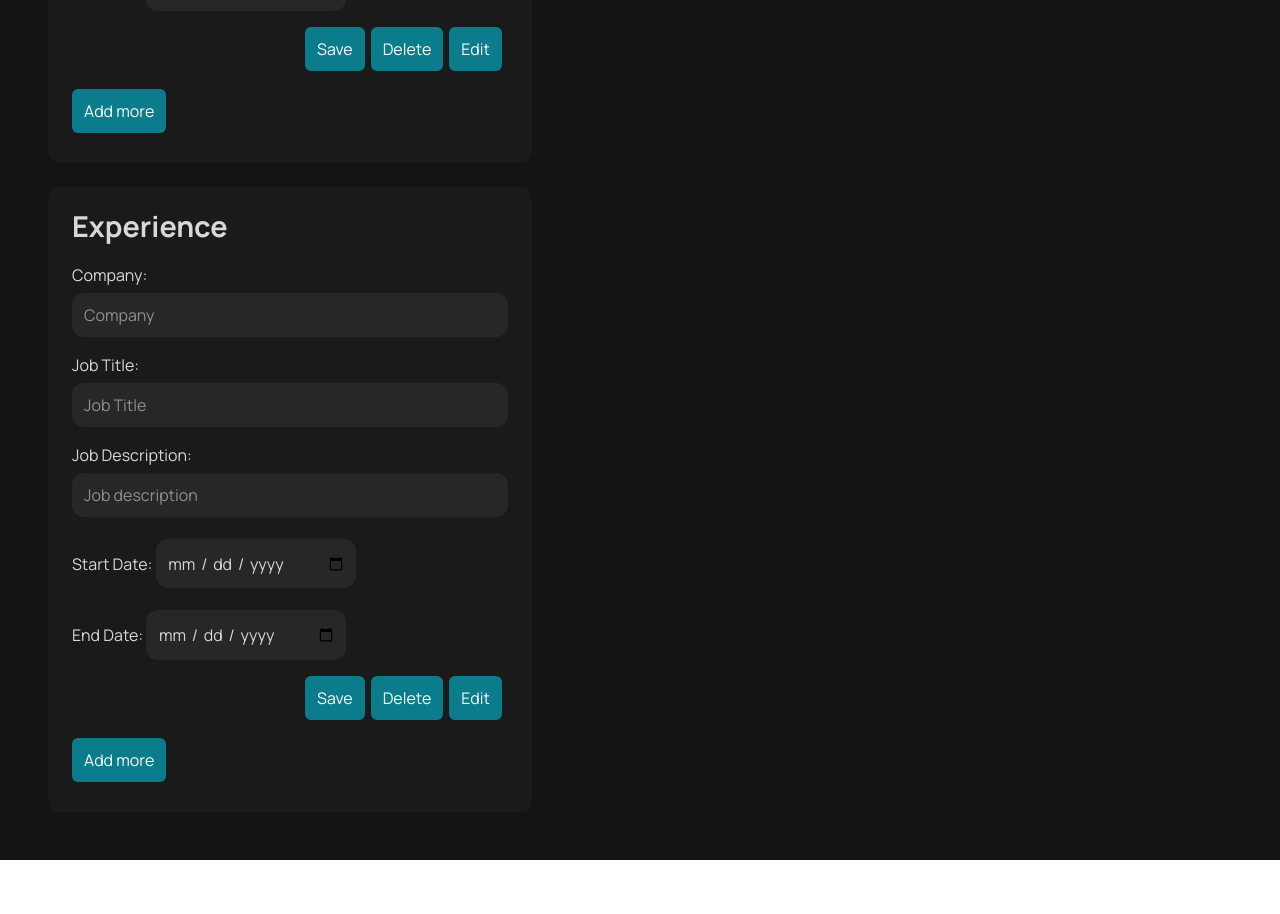
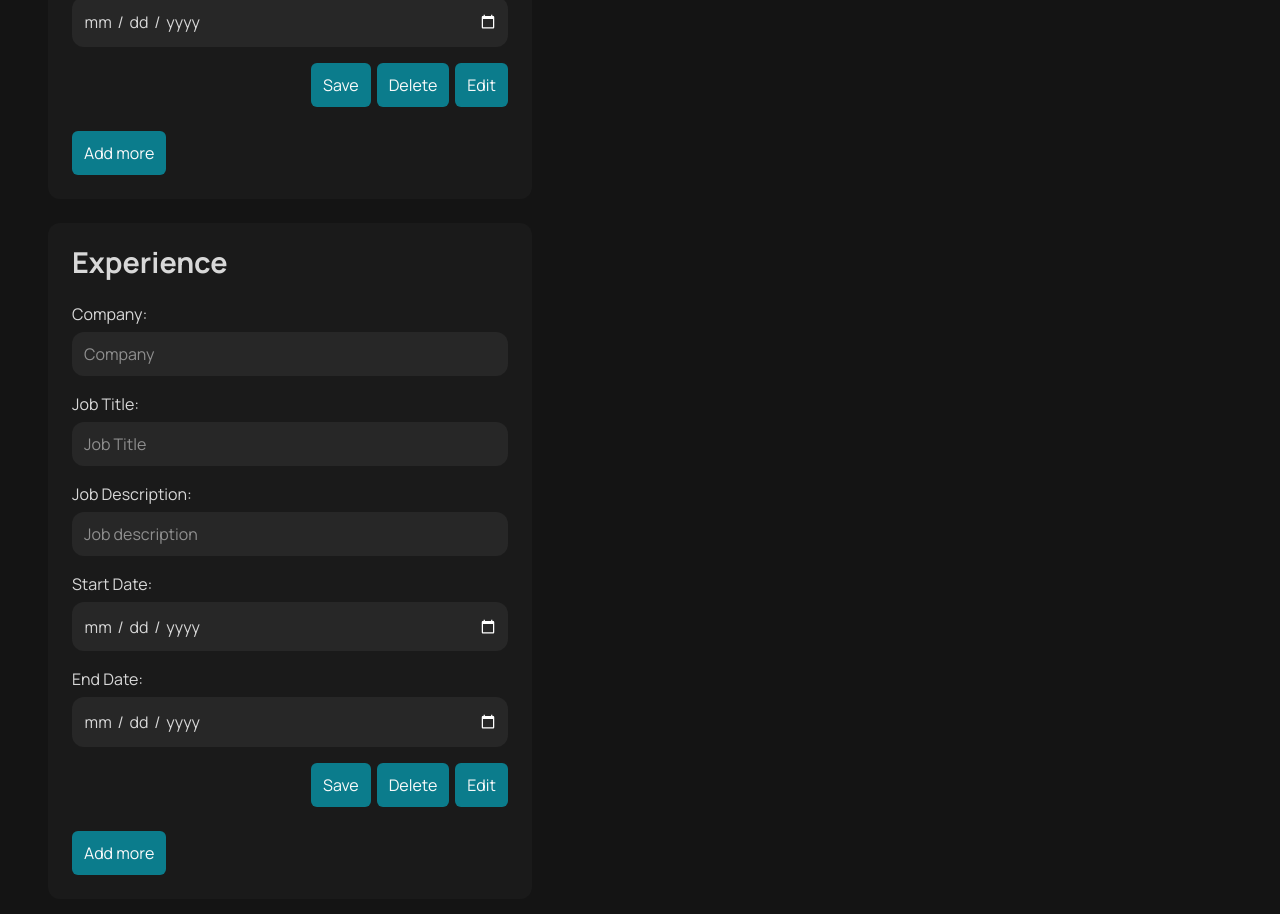
Before and after one commit to NazmanRosman/cv-application, a React (Vite) app: page / in a window 1280 px wide. Shown: the part 1020-1934 px from the top of the page. Before the commit the page ends 1880 px from the top, so only its background shows below. Built offline with nearby package versions, Linux system fonts and the light colour scheme.

Commit message:
animatiionz

```diff
--- a/src/App.jsx
+++ b/src/App.jsx
@@ -10,10 +10,10 @@ function App() {
 
   return (
 
-    <div class="app-container">
+    <div className="app-container">
       <div className="app">
         <h1 className="title">CV Maker</h1>
-        <div class="form-cv-container">
+        <div className="form-cv-container">
           <Form setPersonal={setPersonal} setEducations={setEducations} setJobs={setJobs} class="form" />
           <CV personal={personal} educations={educations} jobs={jobs} class="cv" />
         </div>
--- a/src/components/Form/EducationInput.jsx
+++ b/src/components/Form/EducationInput.jsx
@@ -1,6 +1,8 @@
 import { useState } from 'react'
 
 function EducationInput({setEducations, setEducationKeys, educationKeys, id}) {
+    const [closing, setClosing] = useState(false);
+
     function save(e){
         e.preventDefault();
         let formData = new FormData(e.target);
@@ -25,26 +27,32 @@ function EducationInput({setEducations, setEducationKeys, educationKeys, id}) {
         }));
     }
     function remove(){
+        if(educationKeys.length > 1){
+            setClosing(true);
+        }
         setEducations((prevEducations)=>{
             let removed = prevEducations.filter((item)=> item.id !== id);
             return [...removed];
         })
         //if only one education form, dont delete key
+        setTimeout(()=>{
             if(educationKeys.length > 1){
                 setEducationKeys((prevEducations)=>{
                     let removed = prevEducations.filter((item)=> item !== id);
                     return [...removed];
                 })
             }
+        }, 300);
     }
+
     function addMore(){
         setEducationKeys([...educationKeys, crypto.randomUUID()])
     }
 
     return (
+        <div className={`individual-form-wrapper ${closing ? "closing" : ""}`}>
 
              <form onSubmit={save}>
-            <div className="individual-form-wrapper">
                 Place of study:
                 <div><input name="school" placeholder="Place of study"></input></div>
                 Area of study:
@@ -59,8 +67,9 @@ function EducationInput({setEducations, setEducationKeys, educationKeys, id}) {
                     <button>Edit</button>
 
                 </div>
+              </form>
         </div>
-        </form>
+
     )
 }
 
--- a/src/components/Form/Form.css
+++ b/src/components/Form/Form.css
@@ -1,43 +1,50 @@
+::selection{
+    background-color: var(--primary-color);
+    /* color: white; */
+}
+
 button{
     background-color: var(--primary-color);
     padding: 10px 12px;
     border-radius: 6px;
     color: rgb(250, 250, 250);
-    /* font-weight: 600; */
-    margin-right: 6px;
-    margin-bottom: 6px;
-    /* margin: 0px 12px; */
+
 }
 
 .form-container{
     display: flex;
     flex-direction: column;
     width: 600px;
+    gap: 24px;
     /* border: 1px solid var(--primary-color);
     border-radius: var(--radius);
     padding: 12px; */
+
 }
 
 .form-section{
 
-    margin-bottom: 24px;
+    /* margin-bottom: 24px; */
     /* border: 1px solid var(--primary-color); */
     border-radius: var(--radius);
-    padding: 24px;
+    /* padding: 24px; */
     background-color: #1a1a1a;
     color: var(--text);
+
 
 }
 
 .form-section h2{
-    margin-bottom: 21px;
+    margin-bottom: 0px;
+    padding: 24px 24px 0px 24px;
+
 }
 
 input{
     width: 100%;
     padding: 10px 12px;
     border-radius: var(--radius);
-    border: none;
+    border: none;;
     margin: 6px 0px;
     background-color: #272727;
     color: white;
@@ -48,7 +55,7 @@ input{
 }
 
 input[type="date"] {
-  width: 200px;
+  width: 100%;
   padding: 10px;
   color: var(--text);
 }
@@ -56,31 +63,66 @@ input[type="date"] {
 .form-button-container{
     display: flex;
     flex-direction: row;
+    flex-wrap: wrap;
     justify-content: flex-end;
+    gap:6px;
 }
 
 .individual-form-wrapper{
-    margin-bottom: 12px;
-    display: flex;
-    flex-direction: column;
+    /* padding: 12px 0; */
+    display: grid;
+    grid-template-rows: 1fr;
+    padding: 24px 24px 24px 24px;
+    transition: grid-template-rows 0.3s ease-in-out, padding 0.3s ease-in-out;
+    /* min-width:100px; */
+
+    /* opacity: 1; */
+
+    > form{
+        overflow: hidden;
+    }
+
+    @starting-style {
+        grid-template-rows: 0fr;
+
+    }
+
+
 }
+
+.individual-form-wrapper.closing{
+    grid-template-rows: 0fr;
+    padding: 0px 24px;
+
+}
+
+
+.form-section.multiple .individual-form-wrapper{
+    border-bottom: 1px solid #2e2e2e;
+
+
+
+}
+.form-section.multiple .individual-form-wrapper:nth-last-child(2){
+    border-bottom:none;
+}
+
 
 input::placeholder{
     color: var(--placeholder);
 }
-
+/*
 input[type="date"]::-webkit-calendar-picker-indicator {
     filter: invert(1);
-}
+} */
 
 input[type="date"]:invalid {
   color: #999999;
 }
-/*
-Source - https://stackoverflow.com/a/16106788
-Posted by Anselm, modified by community. See post 'Timeline' for change history
-Retrieved 2026-09-29, License - CC BY-SA 4.0
-*/
 
 ::-webkit-datetime-edit { padding: 0.1em; }
 ::-webkit-datetime-edit-text {padding: 0 0.3em; }
+
+.add-more-button-container{
+    padding: 0 0 24px 24px;
+}
--- a/src/components/Form/Form.jsx
+++ b/src/components/Form/Form.jsx
@@ -30,16 +30,21 @@ function Form({setPersonal, setJobs, setEducations}) {
         <PersonalInput setPersonal={setPersonal}/>
       </div>
 
-      <div className="form-section">
+      <div className="form-section multiple">
         <h2>Education</h2>
         {displayForms(educationKeys, "education")}
-        <button onClick={()=>addMore("education")}>Add more</button>
+          <div className="add-more-button-container">
+            <button className="add-more-button" onClick={()=>addMore("education")}>Add more</button>
+
+          </div>
       </div>
 
-      <div className="form-section">
+      <div className="form-section multiple">
         <h2>Experience</h2>
         {displayForms(jobKeys, "job")}
-        <button onClick={()=>addMore("job")}>Add more</button>
+        <div className="add-more-button-container">
+          <button className="add-more-button" onClick={()=>addMore("job")}>Add more</button>
+        </div>
       </div>
 
     </div>
--- a/src/components/Form/JobInput.jsx
+++ b/src/components/Form/JobInput.jsx
@@ -1,6 +1,7 @@
 import { useState } from 'react'
 
 function JobInput({setJobKeys, jobKeys, setJobs, id}) {
+  const [closing, setClosing] = useState(false);
 
   function save(e){
       e.preventDefault();
@@ -15,6 +16,7 @@ function JobInput({setJobKeys, jobKeys, setJobs, id}) {
         endDate: formData.get("endDate"),
       };
 
+      //send data to cv.jsx
       setJobs((prevJobs) =>{
 
         let existingJob = prevJobs.find((item)=> item.id===id);
@@ -29,23 +31,32 @@ function JobInput({setJobKeys, jobKeys, setJobs, id}) {
       });
   }
 
+
   function remove(){
+    if(jobKeys.length > 1){
+        setClosing(true);
+    }
+
+    //delete data from cv.jsx
     setJobs((prevJobs)=>{
         let removed = prevJobs.filter((item)=> item.id !== id);
         return [...removed];
     })
-    //if only one job form, dont delete key
+    //if only one education form, dont delete key
+    setTimeout(()=>{
         if(jobKeys.length > 1){
             setJobKeys((prevJobs)=>{
                 let removed = prevJobs.filter((item)=> item !== id);
                 return [...removed];
             })
         }
+    }, 300);
 }
 
   return (
+  <div className={`individual-form-wrapper ${closing ? "closing" : ""}`}>
     <form onSubmit={save}>
-      <div className="individual-form-wrapper">
+
        Company:
         <div><input name="company" placeholder="Company"></input></div>
         Job Title:
@@ -62,8 +73,9 @@ function JobInput({setJobKeys, jobKeys, setJobs, id}) {
           <button type="button" onClick={remove}>Delete</button>
           <button type="button">Edit</button>
         </div>
+      </form>
     </div>
-  </form>
+
   )
 }
 
--- a/src/components/Form/PersonalInput.jsx
+++ b/src/components/Form/PersonalInput.jsx
@@ -14,9 +14,9 @@ function PersonalInput({setPersonal}) {
     }
 
     return (
-        <form onSubmit={save}>
+        <div className="individual-form-wrapper">
+            <form onSubmit={save}>
 
-            <div className="individual-form-wrapper">
                 Name:
                 <div><input name="name" placeholder= "Name"></input></div>
                 Email:
@@ -27,8 +27,8 @@ function PersonalInput({setPersonal}) {
                     <button type="submit">Save</button>
                     <button>Edit</button>
                 </div>
-            </div>
-        </form>
+            </form>
+        </div>
 
 
   )
```
Also changed, not shown: src/components/CV/CV.css (line endings or trailing spaces). Lines whose indentation alone changed are shown as unchanged.
